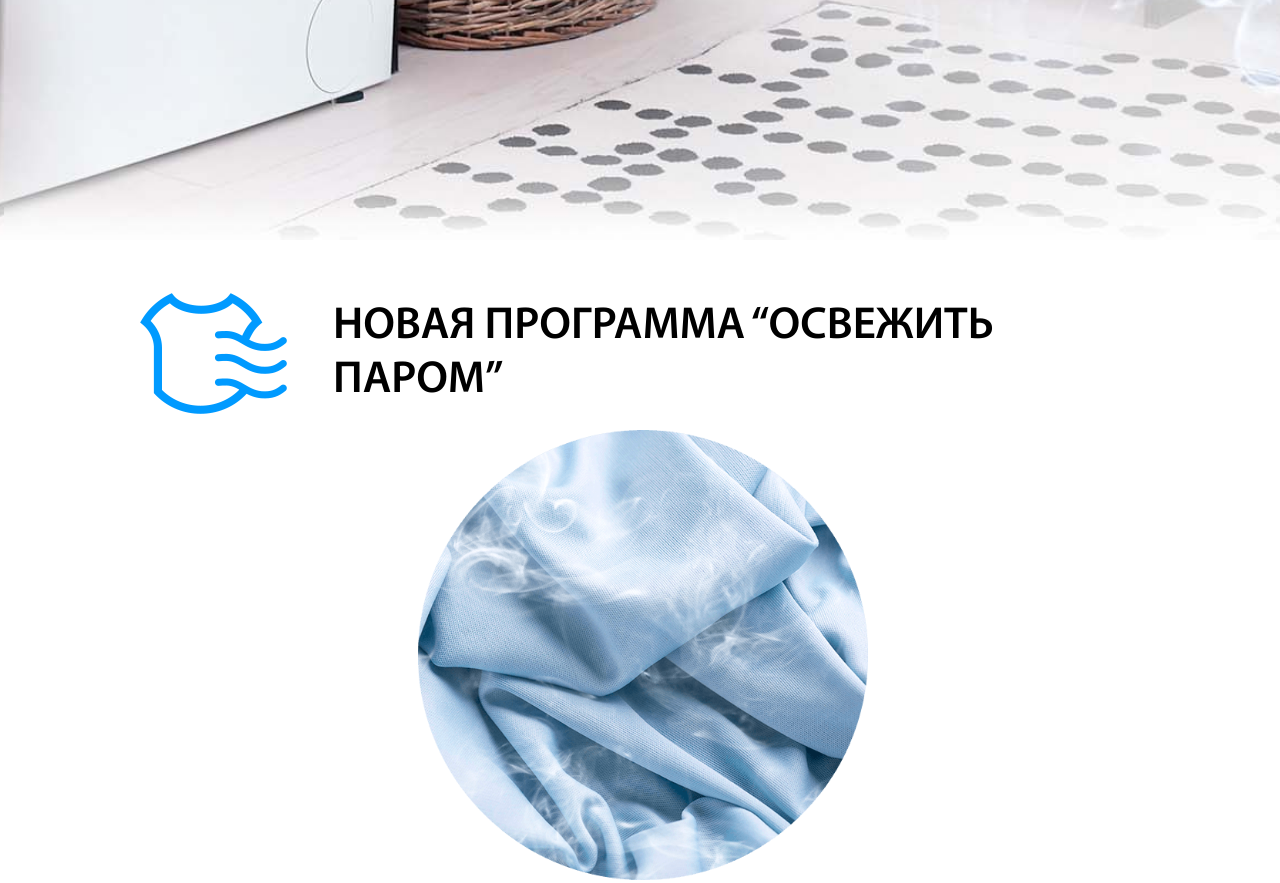
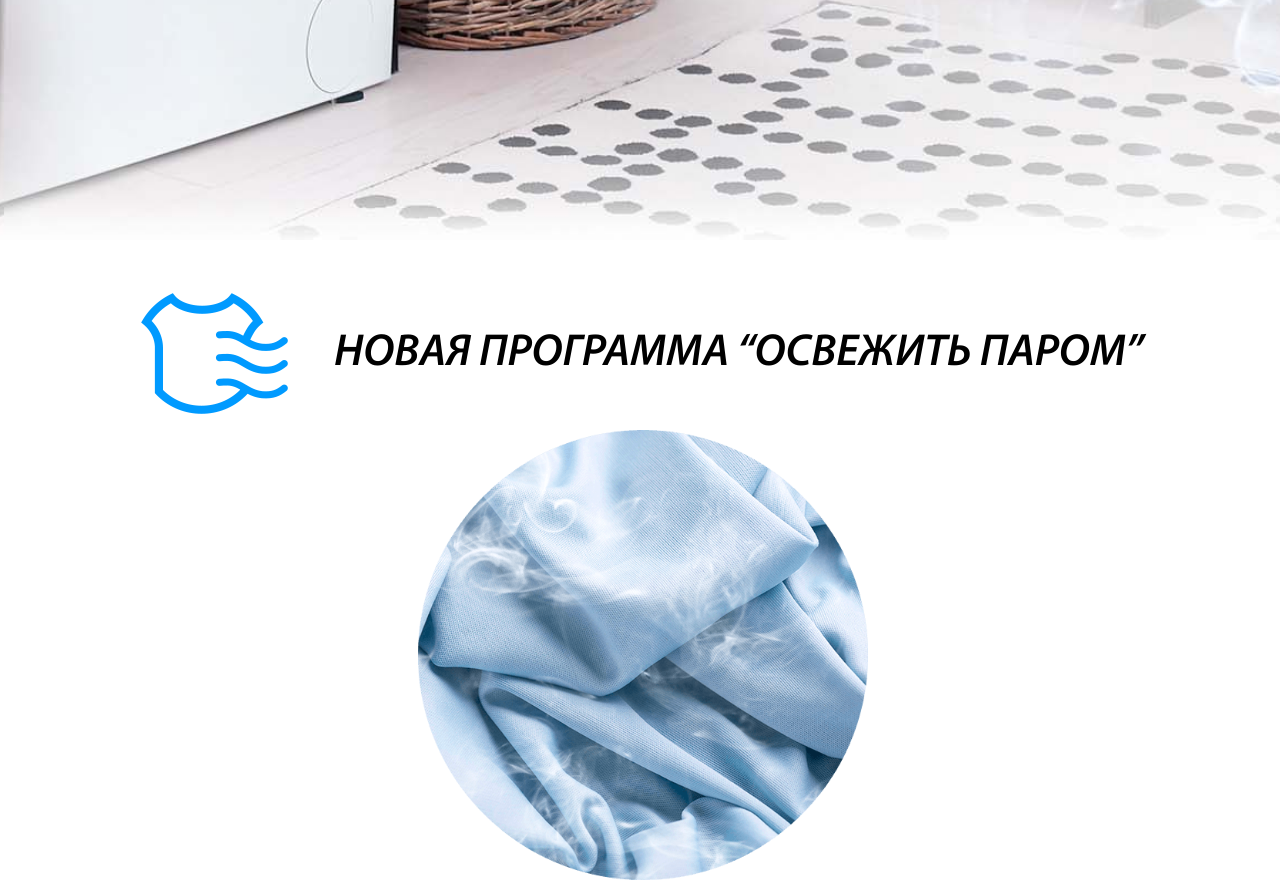
Before and after one commit to Alexandra789/atlant, a website built with webpack: page src/index.html in a window 1280 px wide. Shown: the part 871-1754 px from the top of the page. Built offline with nearby package versions, Linux system fonts and the light colour scheme.

Commit message:
fix import font file

```diff
--- a/src/scss/global/fonts.scss
+++ b/src/scss/global/fonts.scss
@@ -30,7 +30,7 @@
 	font-family: 'MyriadPro';
 	font-style: italic;
 	font-weight: 600;
-	src: url('/src/assets/fonts/MyriadPro-Semibold.woff') format('woff');
+	src: url('/src/assets/fonts/MyriadPro-Semiboldit.woff') format('woff');
 }
 
 @font-face {
```
